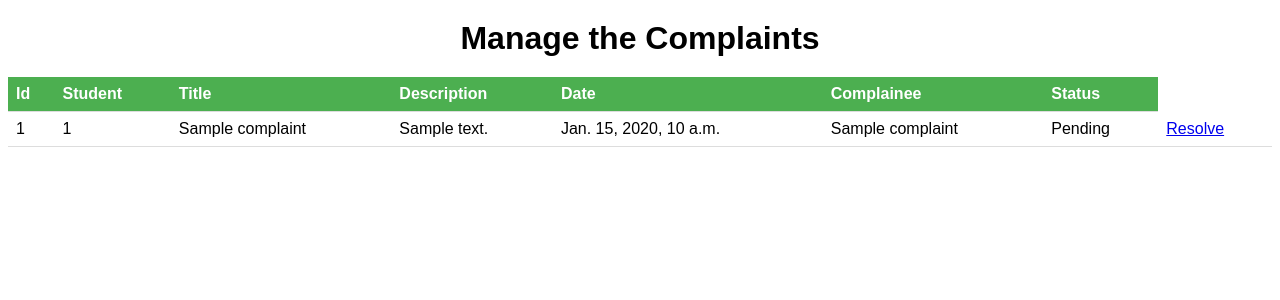
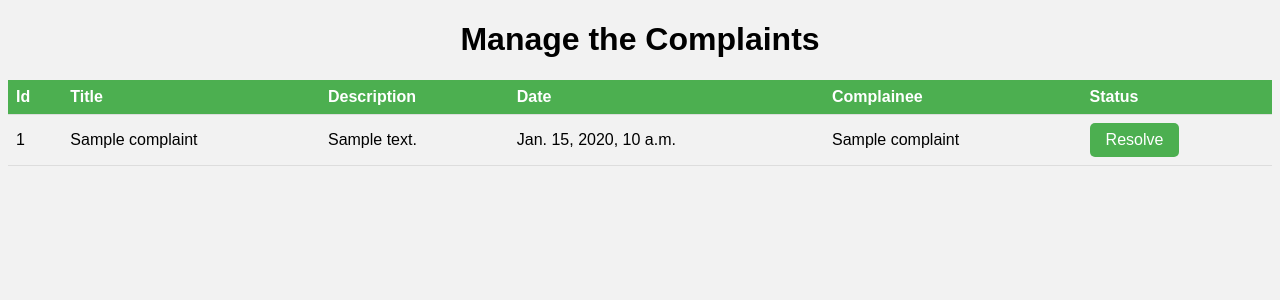
Before and after one commit to TheLapisGoat/HallManagementSoftware, a Django app: template HMS/main/templates/w-complaints.html in a window 1280 px wide. Shown: the top 300 px of the page. Run offline with Django 4.2, Linux system fonts and the light colour scheme; the template is opened without the code that fills it: most values are stand-ins (such as "Sample title", 1, 10 or a date in 2020).

Commit message:
HTML and CSS for warden complaints

```diff
--- a/HMS/main/templates/w-complaints.html
+++ b/HMS/main/templates/w-complaints.html
@@ -1,4 +1,4 @@
-<!DOCTYPE html>
+<!-- <!DOCTYPE html>
 <html lang="en">
 <head>
     <meta charset="UTF-8">
@@ -73,4 +73,92 @@
       </table>
 
 </body>
+</html> -->
+
+<!DOCTYPE html>
+<html lang="en">
+<head>
+    <meta charset="UTF-8">
+    <meta http-equiv="X-UA-Compatible" content="IE=edge">
+    <meta name="viewport" content="width=device-width, initial-scale=1.0">
+    <title>Complaints</title>
+    <style>
+body {
+    background-color: #f2f2f2;
+    font-family: Arial, sans-serif;
+  }
+  h1 {
+            text-align: center;
+            color: rgb(0, 0, 0);
+        }
+  /* Style the table */
+  table {
+    border-collapse: collapse;
+    width: 100%;
+    margin-bottom: 20px;
+  }
+
+  th, td {
+    text-align: left;
+    padding: 8px;
+    border-bottom: 1px solid #ddd;
+  }
+
+  th {
+    background-color: #4CAF50;
+    color: white;
+  }
+
+  tr:hover {
+    background-color: #f5f5f5;
+  }
+
+  /* Style the link to add a new complaint */
+  a {
+    display: inline-block;
+    background-color: #4CAF50;
+    color: white;
+    padding: 8px 16px;
+    text-decoration: none;
+    border-radius: 5px;
+  }
+
+  a:hover {
+    background-color: #3e8e41;
+  }
+    </style>
+</head>
+<body>
+    <h1>Manage the Complaints</h1>
+    <table>
+        <thead>
+          <tr>
+            <th>Id</th>
+            <th>Title</th>
+            <th>Description</th>
+            <th>Date</th>
+            <th>Complainee</th>
+            <th>Status</th>
+          </tr>
+        </thead>
+        <tbody>
+          {% for complaint in complaints %}
+            <tr>
+              <td>{{ complaint.id }}</td>
+              <td>{{ complaint.title }}</td>
+              <td>{{ complaint.description }}</td>
+                <td>{{ complaint.date }}</td>
+                <td>{{ complaint.nameagainst }}</td>
+                {% if complaint.status == 'Pending' %}
+                <td><a href="{% url 'resolvecomplaints' complaint.pk %}">Resolve</a></td>
+                {% endif %}
+                {% if complaint.status == 'Resolved' %}
+                <td><a href="{% url 'getATRreport' complaint.pk %}">ATR</a></td>
+            {% endif %}
+          </tr>
+        {% endfor %}
+      </tbody>
+    </table>
+
+</body>
 </html>
--- a/HMS/main/templates/w-resolvecomplaints.html
+++ b/HMS/main/templates/w-resolvecomplaints.html
@@ -12,7 +12,7 @@
         }
         h1 {
             text-align: center;
-            color: green;
+            color: rgb(0, 0, 0);
         }
         table {
             margin: 0 auto;
```
Also changed, not shown: HMS/db.sqlite3.
